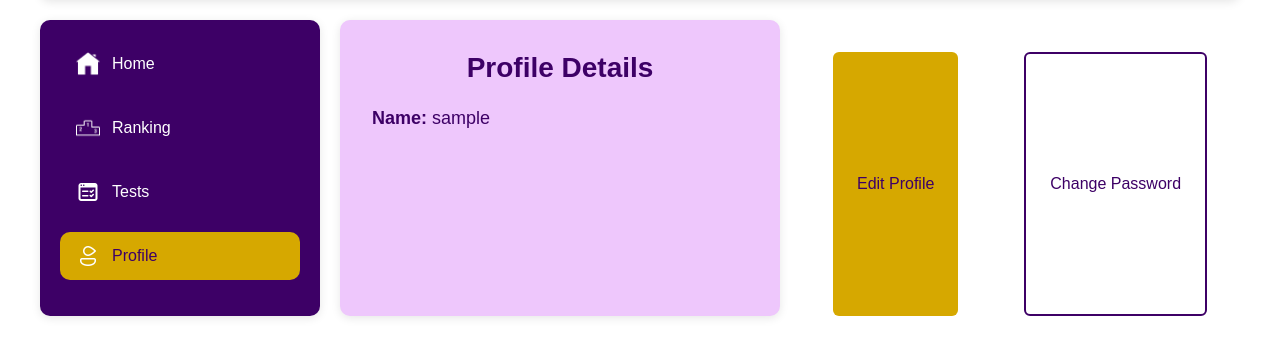
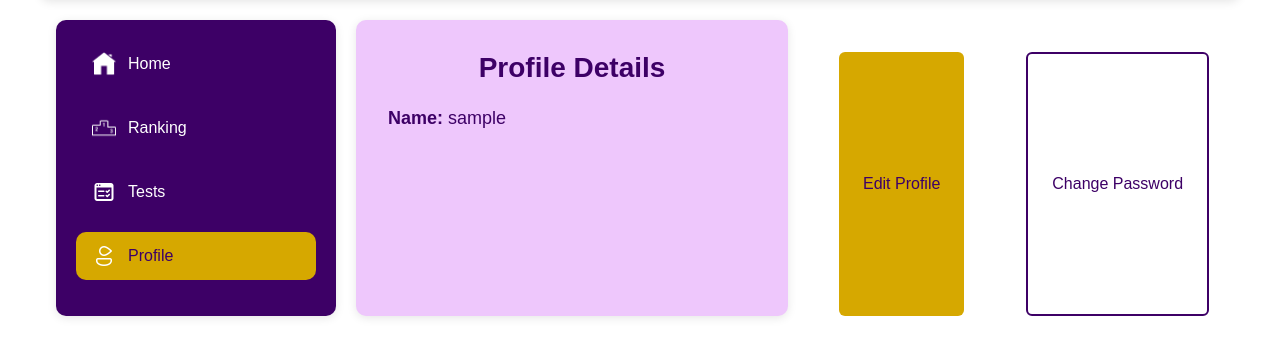
Before and after one commit to BorbiAl/Hack_Tues_11, a Django app: page /profile/ in a window 1280 px wide. Shown: the part 80-437 px from the top of the page. Run offline with Django 5.2, Linux system fonts and the light colour scheme; the visitor is signed in with stand-in values (Sample User, id 1).

Commit message:
added margin to sidebar

```diff
--- a/study_app/core/templates/core/profile.html
+++ b/study_app/core/templates/core/profile.html
@@ -68,6 +68,7 @@
     padding: 1.25rem;
     border-radius: 0.625rem;
     margin-right: 1.25rem;
+    margin-left: 1rem;
     box-shadow: 0 0.125rem 0.625rem rgba(0, 0, 0, 0.1);
   }
 
```
